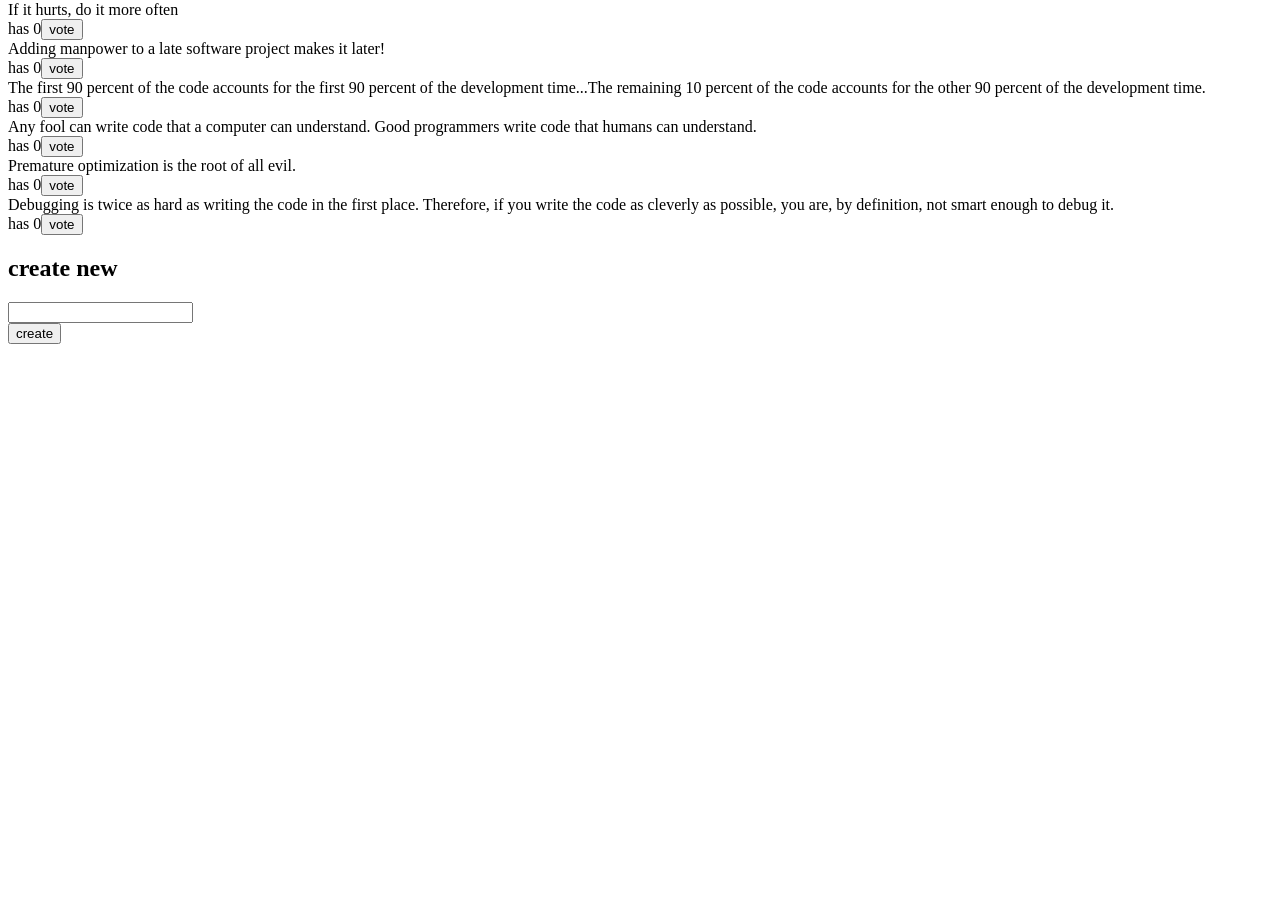
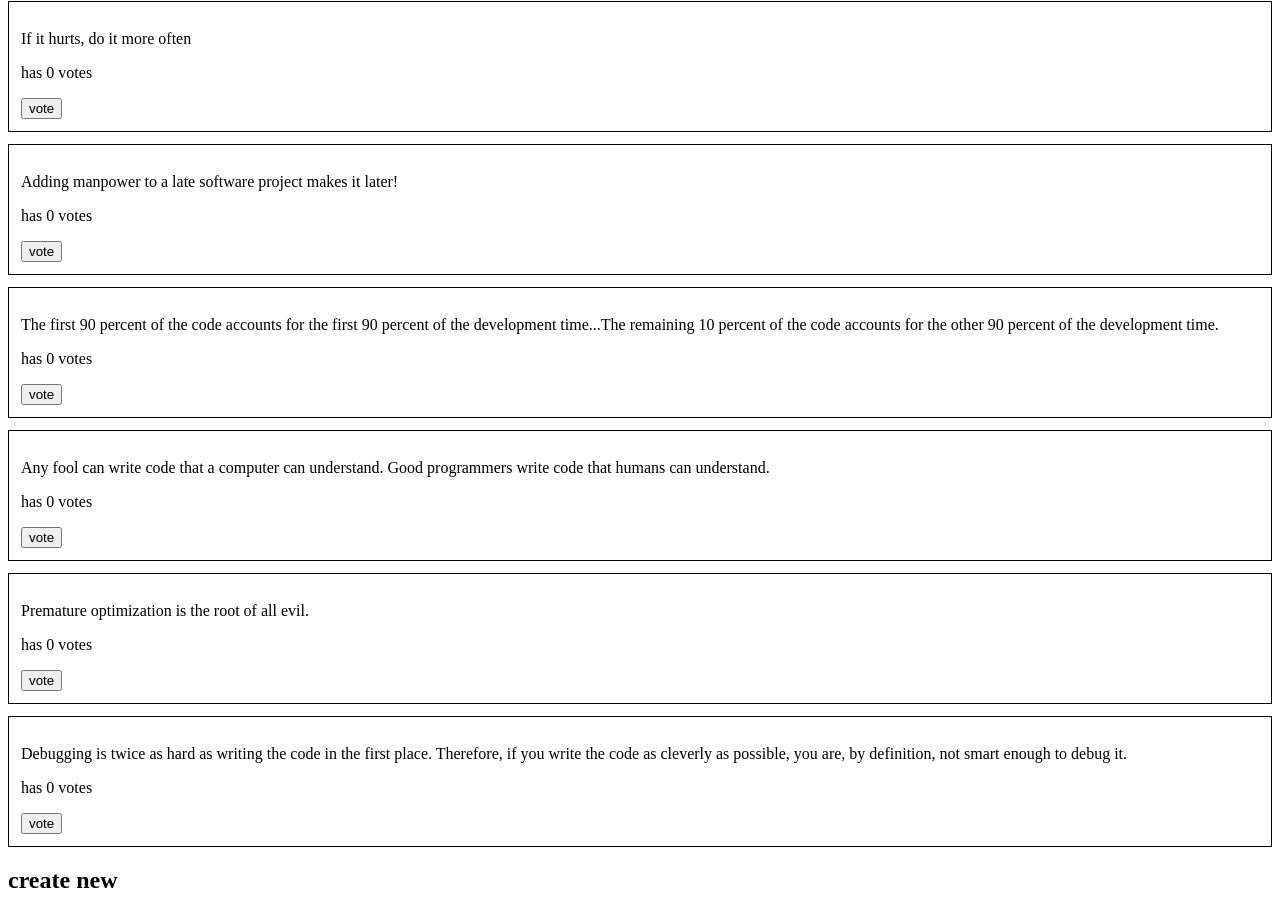
Before and after one commit to DagnaSchmidt/Full-Stack-Open-2023-part6, a React (Create React App) app: page / in a window 1280 px wide. Shown: the part 66-978 px from the top of the page. Before the commit the page ends 800 px from the top, so only its background shows below. Built offline with nearby package versions, Linux system fonts and the light colour scheme.

Commit message:
part 6 6.3

```diff
--- a/src/anecdotes-redux/App.js
+++ b/src/anecdotes-redux/App.js
@@ -1,34 +1,13 @@
 import { useSelector, useDispatch } from 'react-redux';
-import reducer from './reducer';
+import Anecdotes from './components/Anecdotes';
+import CreateNew from './components/CreateNew';
 
 function App() {
 
-    const anecdotes = useSelector(state => state);
-    const dispatch = useDispatch();
-
-    const vote = (id) => {
-        console.log('vote', id)
-    }
-
     return (
             <div>
-                <h2>Anecdotes</h2>
-                {anecdotes.map(anecdote =>
-                    <div key={anecdote.id}>
-                    <div>
-                        {anecdote.content}
-                    </div>
-                    <div>
-                        has {anecdote.votes}
-                        <button onClick={() => vote(anecdote.id)}>vote</button>
-                    </div>
-                    </div>
-                )}
-                <h2>create new</h2>
-                <form>
-                    <div><input /></div>
-                    <button>create</button>
-                </form>
+                <Anecdotes />
+                <CreateNew />
             </div>
     )
   }
--- /dev/null
+++ b/src/anecdotes-redux/components/Anecdote.js
@@ -0,0 +1,18 @@
+import React from 'react';
+import { useDispatch } from 'react-redux';
+import { vote } from '../reducer';
+
+const Anecdote = ({content, votes, id}) => {
+    const dispatch = useDispatch();
+  return (
+    <div style={{padding: '12px', border: '1px solid black', marginBottom: '12px'}}>
+        <p>{content}</p>
+        <div>
+            <p> has {votes} votes</p>
+            <button onClick={() => dispatch(vote(id))}>vote</button>
+        </div>
+    </div>
+  )
+}
+
+export default Anecdote;
--- /dev/null
+++ b/src/anecdotes-redux/components/Anecdotes.js
@@ -0,0 +1,16 @@
+import React from 'react';
+import { useSelector } from 'react-redux'
+import Anecdote from './Anecdote';
+
+const Anecdotes = () => {
+    const anecdotes = useSelector(state => state);
+
+  return (
+    <div>
+        <h2>Anecdotes</h2>
+        {anecdotes.map(i => <Anecdote key={i.id} {...i} />)}
+    </div>
+  )
+}
+
+export default Anecdotes;
--- /dev/null
+++ b/src/anecdotes-redux/components/CreateNew.js
@@ -0,0 +1,15 @@
+import React from 'react'
+
+const CreateNew = () => {
+  return (
+    <div>
+        <h2>create new</h2>
+        <form>
+            <div><input /></div>
+            <button>create</button>
+        </form>
+    </div>
+  )
+}
+
+export default CreateNew;
--- a/src/anecdotes-redux/reducer.js
+++ b/src/anecdotes-redux/reducer.js
@@ -6,24 +6,42 @@ const anecdotesAtStart = [
     'Premature optimization is the root of all evil.',
     'Debugging is twice as hard as writing the code in the first place. Therefore, if you write the code as cleverly as possible, you are, by definition, not smart enough to debug it.'
   ];
-
-  const getId = () => (100000 * Math.random()).toFixed(0);
-
-  const asObject = (anecdote) => {
+const getId = () => (100000 * Math.random()).toFixed(0);
+const asObject = (anecdote) => {
     return {
       content: anecdote,
       id: getId(),
       votes: 0
     }
   };
+export const initialState = anecdotesAtStart.map(asObject);
 
-  export const initialState = anecdotesAtStart.map(asObject);
-
-  const reducer = (state = initialState, action) => {
+const reducer = (state = initialState, action) => {
+    if(action.type === 'VOTE'){
+        const newState = state.map(item => {
+            if(item.id === action.payload.id){
+                return {
+                    ...item,
+                    votes: item.votes + 1
+                }
+            }else{
+                return item;
+            }
+        });
+        return state = newState;
+    }
     console.log('state now: ', state)
     console.log('action', action)
 
     return state
   }
 
-  export default reducer;
+
+export const vote = (id) => {
+    return {
+        type: 'VOTE',
+        payload: { id }
+      }
+}
+
+export default reducer;
```
